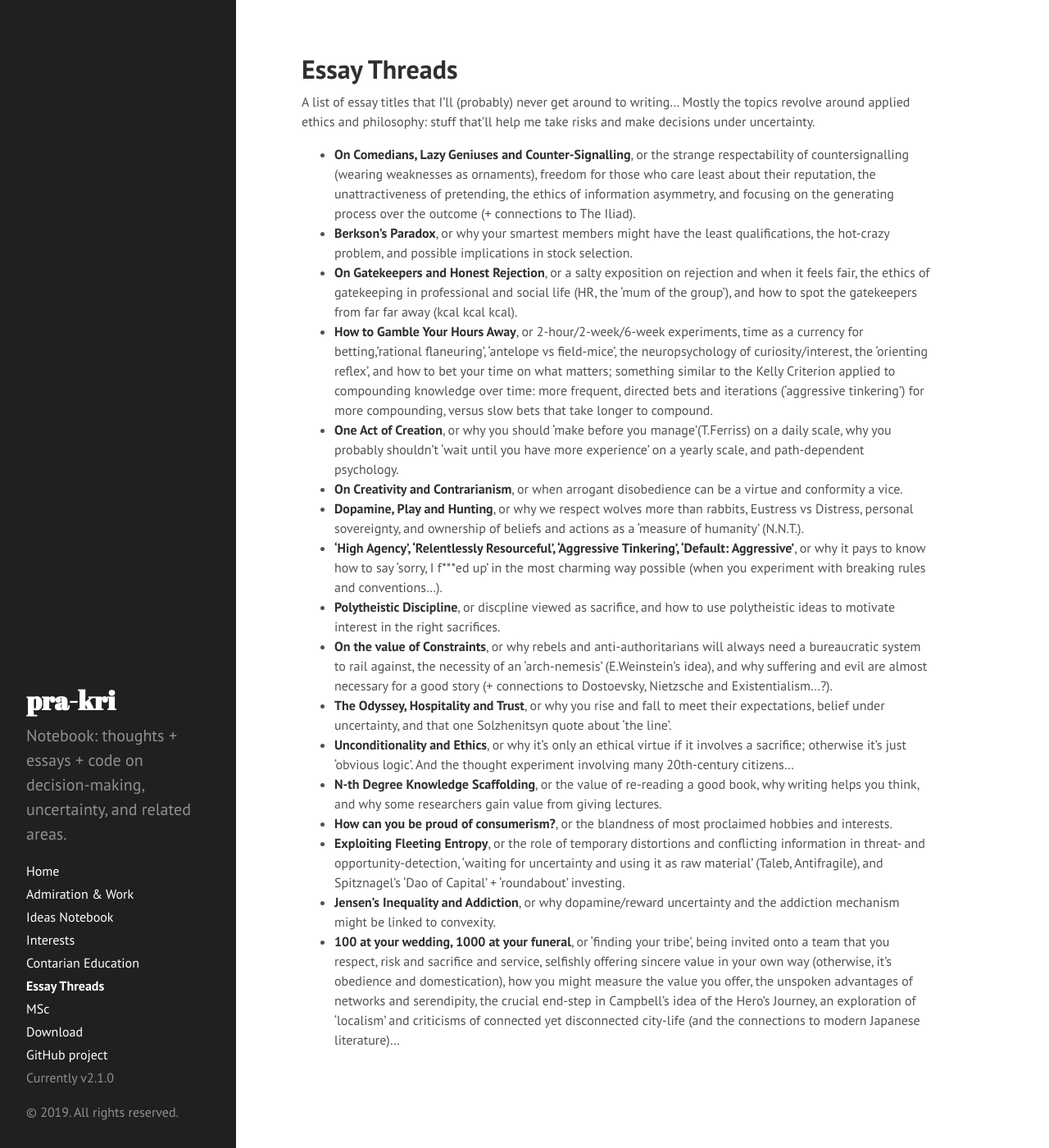
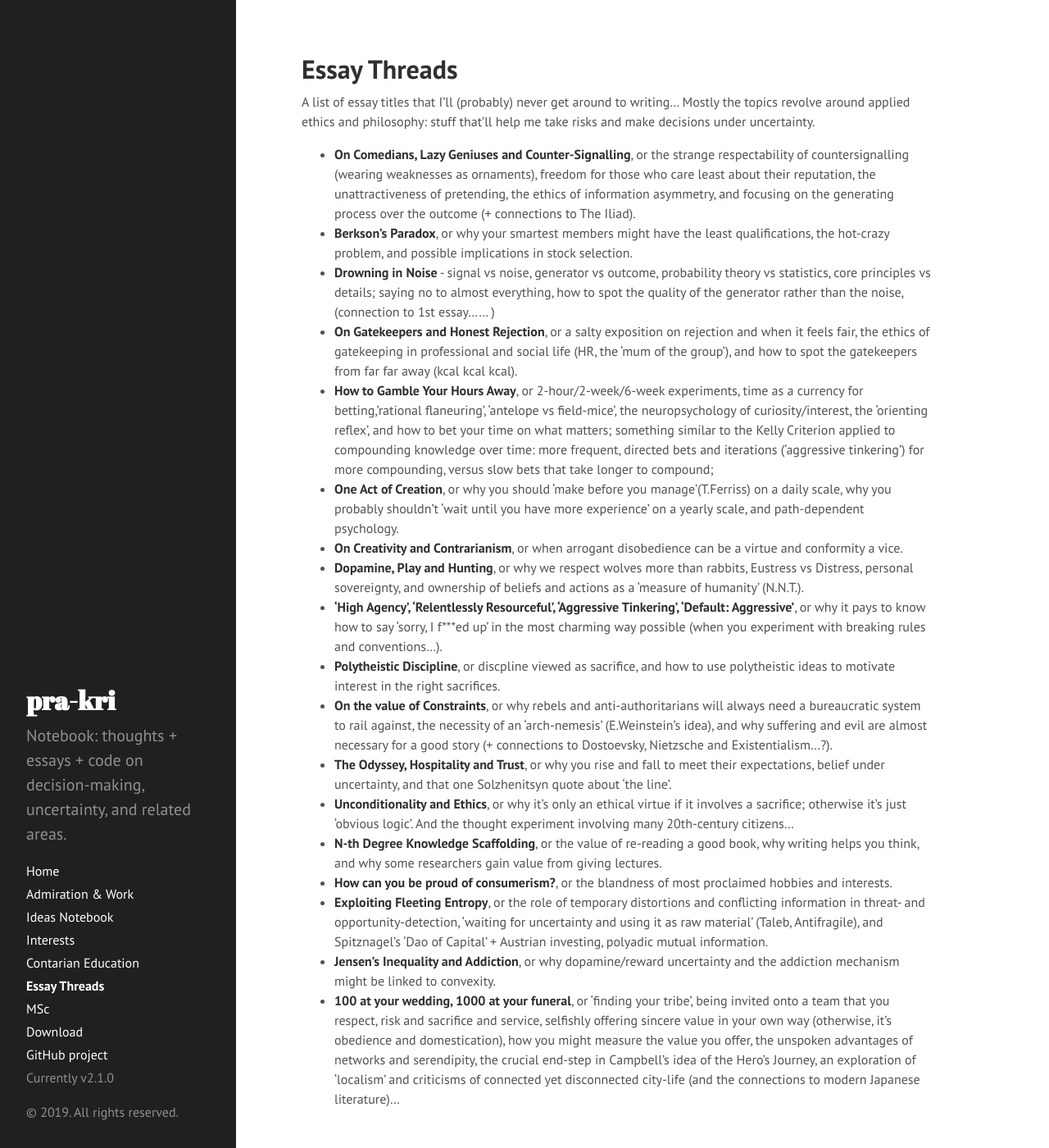
Before and after one commit to pra-kri/pra-kri.github.io, a Jekyll site: the page built from essay_threads.md, in a window 1280 px wide and 1400 px high. Shown: the whole window at 82% size. Built offline with Jekyll 4.4.1, drawn with Linux system fonts in a browser that asks for light colours; Markdown is read by kramdown in place of the engine named in the settings.

Commit message:
Update essay_threads.md

```diff
--- a/essay_threads.md
+++ b/essay_threads.md
@@ -8,8 +8,9 @@ Mostly the topics revolve around applied ethics and philosophy: stuff that'll he
 
 * **On Comedians, Lazy Geniuses and Counter-Signalling**, or the strange respectability of countersignalling (wearing weaknesses as ornaments), freedom for those who care least about their reputation, the unattractiveness of pretending, the ethics of information asymmetry, and focusing on the generating process over the outcome (+ connections to The Iliad).
 * **Berkson's Paradox**, or why your smartest members might have the least qualifications, the hot-crazy problem, and possible implications in stock selection.
+* **Drowning in Noise** - signal vs noise, generator vs outcome, probability theory vs statistics, core principles vs details; saying no to almost everything, how to spot the quality of the generator rather than the noise, (connection to 1st essay...... )
 * **On Gatekeepers and Honest Rejection**, or a salty exposition on rejection and when it feels fair, the ethics of gatekeeping in professional and social life (HR, the 'mum of the group'), and how to spot the gatekeepers from far far away (kcal kcal kcal).
-* **How to Gamble Your Hours Away**, or 2-hour/2-week/6-week experiments, time as a currency for betting,'rational flaneuring', 'antelope vs field-mice', the neuropsychology of curiosity/interest, the 'orienting reflex', and how to bet your time on what matters; something similar to the Kelly Criterion applied to compounding knowledge over time: more frequent, directed bets and iterations ('aggressive tinkering') for more compounding, versus slow bets that take longer to compound.
+* **How to Gamble Your Hours Away**, or 2-hour/2-week/6-week experiments, time as a currency for betting,'rational flaneuring', 'antelope vs field-mice', the neuropsychology of curiosity/interest, the 'orienting reflex', and how to bet your time on what matters; something similar to the Kelly Criterion applied to compounding knowledge over time: more frequent, directed bets and iterations ('aggressive tinkering') for more compounding, versus slow bets that take longer to compound;
 * **One Act of Creation**, or why you should 'make before you manage'(T.Ferriss) on a daily scale, why you probably shouldn't 'wait until you have more experience' on a yearly scale, and path-dependent psychology.
 * **On Creativity and Contrarianism**, or when arrogant disobedience can be a virtue and conformity a vice.
 * **Dopamine, Play and Hunting**, or why we respect wolves more than rabbits, Eustress vs Distress, personal sovereignty, and ownership of beliefs and actions as a 'measure of humanity' (N.N.T.).
@@ -20,6 +21,6 @@ Mostly the topics revolve around applied ethics and philosophy: stuff that'll he
 * **Unconditionality and Ethics**, or why it's only an ethical virtue if it involves a sacrifice; otherwise it's just 'obvious logic'. And the thought experiment involving many 20th-century citizens...
 * **N-th Degree Knowledge Scaffolding**, or the value of re-reading a good book, why writing helps you think, and why some researchers gain value from giving lectures.
 * **How can you be proud of consumerism?**, or the blandness of most proclaimed hobbies and interests.
-* **Exploiting Fleeting Entropy**, or the role of temporary distortions and conflicting information in threat- and opportunity-detection, 'waiting for uncertainty and using it as raw material' (Taleb, Antifragile), and Spitznagel's 'Dao of Capital' + 'roundabout' investing.
+* **Exploiting Fleeting Entropy**, or the role of temporary distortions and conflicting information in threat- and opportunity-detection, 'waiting for uncertainty and using it as raw material' (Taleb, Antifragile), and Spitznagel's 'Dao of Capital' + Austrian investing, polyadic mutual information.
 * **Jensen's Inequality and Addiction**, or why dopamine/reward uncertainty and the addiction mechanism might be linked to convexity.
 * **100 at your wedding, 1000 at your funeral**, or 'finding your tribe', being invited onto a team that you respect, risk and sacrifice and service, selfishly offering sincere value in your own way (otherwise, it's obedience and domestication), how you might measure the value you offer, the unspoken advantages of networks and serendipity, the crucial end-step in Campbell's idea of the Hero's Journey, an exploration of 'localism' and criticisms of connected yet disconnected city-life (and the connections to modern Japanese literature)...
```
